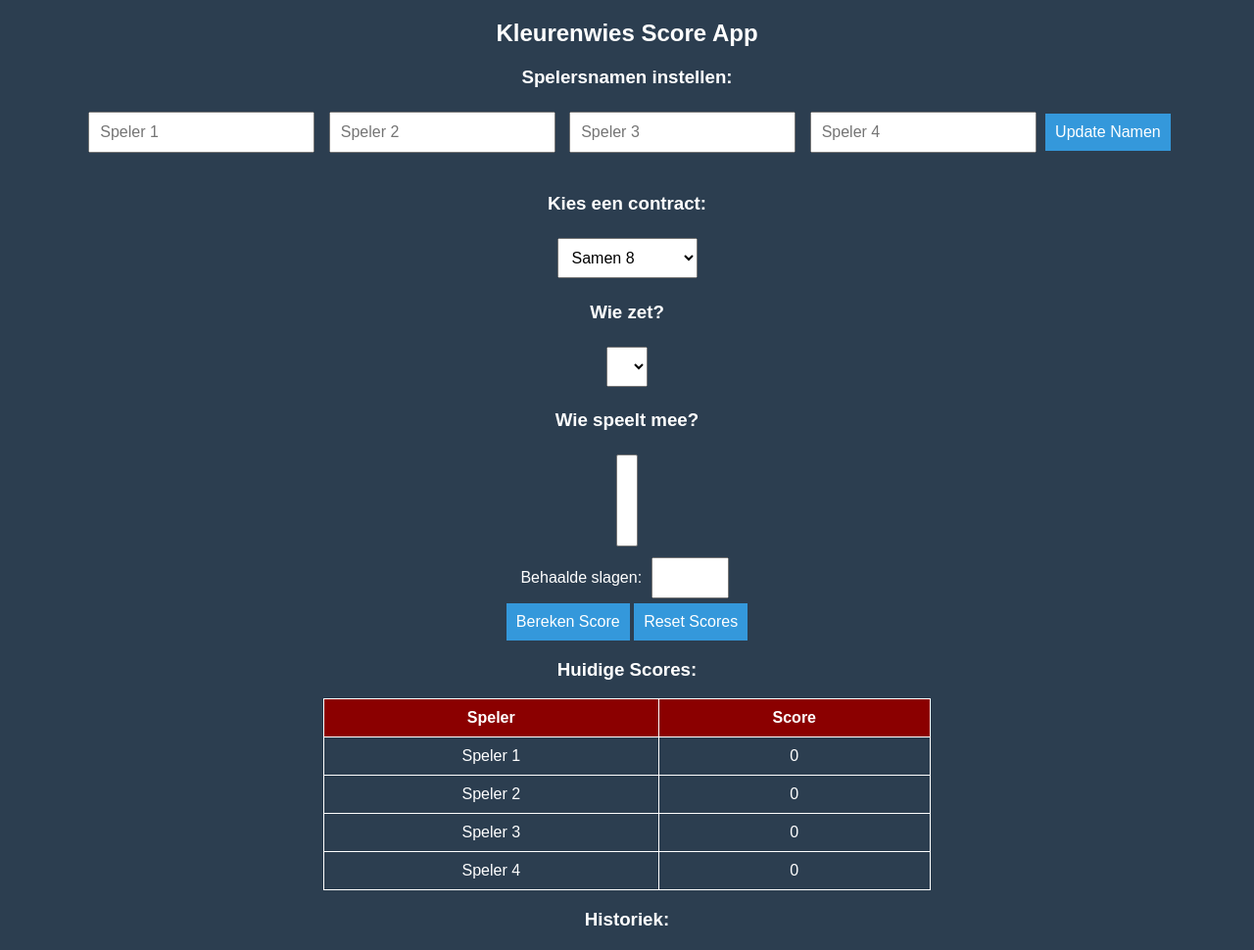
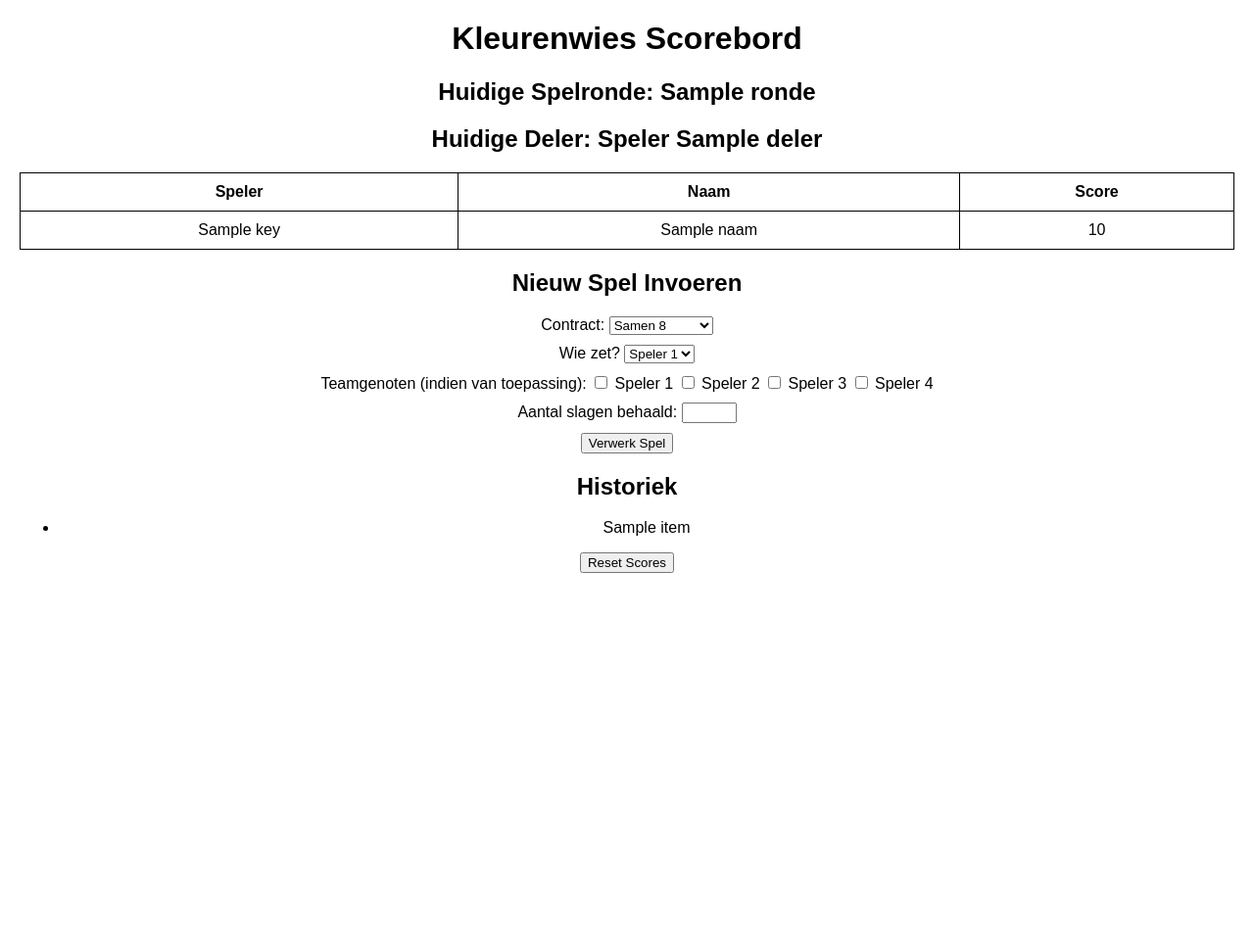
Before and after one commit to Henseman/APP-KLEURENWIES, a Flask app: template templates/index.html in a window 1280 px wide. Shown: the whole page at 98% size. After the commit the page ends 585 px from the top, so only its background shows below. Run offline with Flask 3, Linux system fonts and the light colour scheme; the template is opened without the code that fills it: most values are stand-ins (such as "Sample title", 1, 10 or a date in 2020); lists and menus that the app fills with data are empty.

Commit message:
Update index.html

```diff
--- a/templates/index.html
+++ b/templates/index.html
@@ -3,63 +3,57 @@
 <head>
     <meta charset="UTF-8">
     <meta name="viewport" content="width=device-width, initial-scale=1.0">
-    <title>Kleurenwies Score App</title>
+    <title>Kleurenwies Scorebord</title>
+    <script src="https://code.jquery.com/jquery-3.6.0.min.js"></script>
     <style>
         body {
             font-family: Arial, sans-serif;
+            margin: 20px;
             text-align: center;
-            margin: 20px;
-            background-color: #2c3e50;
-            color: white;
-        }
-        input, select {
-            padding: 10px;
-            margin: 5px;
-            font-size: 16px;
-        }
-        button {
-            padding: 10px;
-            font-size: 16px;
-            background-color: #3498db;
-            color: white;
-            border: none;
-            cursor: pointer;
-        }
-        .scoreboard {
-            margin-top: 20px;
-            border: 1px solid #ddd;
-            padding: 10px;
-            display: inline-block;
-            text-align: left;
-            background-color: rgba(0, 0, 0, 0.7);
         }
         table {
-            width: 50%;
-            margin: auto;
+            width: 100%;
             border-collapse: collapse;
+            margin-top: 20px;
         }
-        th, td {
-            border: 1px solid white;
+        table, th, td {
+            border: 1px solid black;
             padding: 10px;
-            text-align: center;
         }
-        th {
-            background-color: darkred;
+        .input-group {
+            margin: 10px 0;
         }
     </style>
 </head>
 <body>
-    <h2>Kleurenwies Score App</h2>
 
-    <h3>Spelersnamen instellen:</h3>
-    <input type="text" id="speler1" placeholder="Speler 1">
-    <input type="text" id="speler2" placeholder="Speler 2">
-    <input type="text" id="speler3" placeholder="Speler 3">
-    <input type="text" id="speler4" placeholder="Speler 4">
-    <button onclick="updateNamen()">Update Namen</button>
-    <br><br>
+    <h1>Kleurenwies Scorebord</h1>
 
-    <h3>Kies een contract:</h3>
+    <h2>Huidige Spelronde: <span id="ronde">{{ ronde }}</span></h2>
+    <h2>Huidige Deler: <span id="deler">Speler {{ deler }}</span></h2>
+
+    <table>
+        <thead>
+            <tr>
+                <th>Speler</th>
+                <th>Naam</th>
+                <th>Score</th>
+            </tr>
+        </thead>
+        <tbody>
+            {% for key, naam in namen.items() %}
+            <tr>
+                <td>{{ key }}</td>
+                <td>{{ naam }}</td>
+                <td id="score_{{ key }}">{{ scores[key] }}</td>
+            </tr>
+            {% endfor %}
+        </tbody>
+    </table>
+
+    <h2>Nieuw Spel Invoeren</h2>
+    <div class="input-group">
+        <label for="contract">Contract:</label>
         <select id="contract">
             <option value="Samen 8">Samen 8</option>
             <option value="Solo 5">Solo 5</option>
@@ -75,161 +69,103 @@
             <option value="Samen 13">Samen 13</option>
             <option value="Solo 9">Solo 9</option>
             <option value="Troel 8">Troel 8</option>
-        <option value="Grote Miserie">Grote Miserie</option>
+            <option value="Miserie">Miserie</option>
             <option value="Solo 10">Solo 10</option>
             <option value="Solo 11">Solo 11</option>
             <option value="Open Miserie">Open Miserie</option>
             <option value="Solo 12">Solo 12</option>
             <option value="Solo Slim 13">Solo Slim 13</option>
         </select>
-    <br>
+    </div>
 
-<h3>Wie zet?</h3>
-<select id="zetter"></select>
-<br>
+    <div class="input-group">
+        <label for="zetter">Wie zet?</label>
+        <select id="zetter">
+            <option value="1">Speler 1</option>
+            <option value="2">Speler 2</option>
+            <option value="3">Speler 3</option>
+            <option value="4">Speler 4</option>
+        </select>
+    </div>
 
-<h3>Wie speelt mee?</h3>
-<select id="teamgenoten" multiple></select>
+    <div class="input-group">
+        <label for="teamgenoten">Teamgenoten (indien van toepassing):</label>
+        <input type="checkbox" name="teamgenoot" value="1"> Speler 1
+        <input type="checkbox" name="teamgenoot" value="2"> Speler 2
+        <input type="checkbox" name="teamgenoot" value="3"> Speler 3
+        <input type="checkbox" name="teamgenoot" value="4"> Speler 4
+    </div>
+
+    <div class="input-group">
+        <label for="slagen">Aantal slagen behaald:</label>
+        <input type="number" id="slagen" min="0" max="13">
+    </div>
+
+    <button onclick="verwerkSpel()">Verwerk Spel</button>
+
+    <h2>Historiek</h2>
+    <ul id="historiek">
+        {% for item in historiek %}
+        <li>{{ item }}</li>
+        {% endfor %}
+    </ul>
+
+    <button onclick="resetScores()">Reset Scores</button>
 
     <script>
-    function updateDropdowns() {
-        fetch('/get_scores')
-        .then(response => response.json())
-        .then(data => {
-            let namen = data.namen;
-            let zetterDropdown = document.getElementById("zetter");
-            let teamgenotenDropdown = document.getElementById("teamgenoten");
+        function verwerkSpel() {
+            let contract = $("#contract").val();
+            let zetter = $("#zetter").val();
+            let slagen = $("#slagen").val();
+            let teamgenoten = [];
 
-            // Update de inputvelden met de huidige namen
-            document.getElementById("speler1").value = namen["Speler 1"];
-            document.getElementById("speler2").value = namen["Speler 2"];
-            document.getElementById("speler3").value = namen["Speler 3"];
-            document.getElementById("speler4").value = namen["Speler 4"];
+            $("input[name='teamgenoot']:checked").each(function() {
+                if ($(this).val() !== zetter) {
+                    teamgenoten.push($(this).val());
+                }
+            });
 
-            // Update de namen in de scoretabel
-            document.getElementById("naam1").innerText = namen["Speler 1"];
-            document.getElementById("naam2").innerText = namen["Speler 2"];
-            document.getElementById("naam3").innerText = namen["Speler 3"];
-            document.getElementById("naam4").innerText = namen["Speler 4"];
+            $.ajax({
+                url: "/bereken",
+                type: "POST",
+                contentType: "application/json",
+                data: JSON.stringify({
+                    contract: contract,
+                    zetter: zetter,
+                    slagen: slagen,
+                    teamgenoten: teamgenoten
+                }),
+                success: function(data) {
+                    $("#ronde").text(data.ronde);
+                    $("#deler").text("Speler " + data.deler);
 
-            // Maak dropdowns leeg en vul ze opnieuw met de juiste namen
-            zetterDropdown.innerHTML = "";
-            teamgenotenDropdown.innerHTML = "";
-
-            for (let i = 1; i <= 4; i++) {
-                let spelerNaam = namen["Speler " + i];
-
-                let optionZetter = document.createElement("option");
-                optionZetter.value = i;
-                optionZetter.textContent = spelerNaam;
-                zetterDropdown.appendChild(optionZetter);
-
-                let optionTeamgenoot = document.createElement("option");
-                optionTeamgenoot.value = i;
-                optionTeamgenoot.textContent = spelerNaam;
-                teamgenotenDropdown.appendChild(optionTeamgenoot);
-            }
-        })
-        .catch(error => console.error("Fout bij ophalen van namen:", error));
+                    for (const [key, value] of Object.entries(data.scores)) {
+                        $("#score_" + key).text(value);
                     }
 
-    function updateNamen() {
-        let nieuweNamen = {
-            "Speler 1": document.getElementById("speler1").value,
-            "Speler 2": document.getElementById("speler2").value,
-            "Speler 3": document.getElementById("speler3").value,
-            "Speler 4": document.getElementById("speler4").value
-        };
+                    $("#historiek").empty();
+                    data.historiek.forEach(item => {
+                        $("#historiek").append("<li>" + item + "</li>");
+                    });
 
-        fetch('/update_namen', {
-            method: "POST",
-            headers: { "Content-Type": "application/json" },
-            body: JSON.stringify(nieuweNamen)
-        })
-        .then(response => response.json())
-        .then(data => {
-            console.log("Namen geüpdatet:", data.namen);
-            updateDropdowns(); // ✅ Vernieuw dropdowns met nieuwe namen
-        })
-        .catch(error => console.error("Fout bij bijwerken van namen:", error));
+                    alert("Spel verwerkt!");
+                },
+                error: function(response) {
+                    alert(response.responseJSON.error);
                 }
-
-    // Roep updateDropdowns aan zodra de pagina geladen is
-    window.onload = updateDropdowns;
-</script>
-    <br>
-
-    <label for="slagen">Behaalde slagen:</label>
-    <input type="number" id="slagen" min="0" max="13">
-    <br>
-    <button onclick="berekenScore()">Bereken Score</button>
-    <button onclick="resetScores()">Reset Scores</button>
-
-    <h3>Huidige Scores:</h3>
-    <table>
-        <tr>
-            <th>Speler</th>
-            <th>Score</th>
-        </tr>
-        <tr>
-            <td id="naam1">Speler 1</td>
-            <td id="score1">0</td>
-        </tr>
-        <tr>
-            <td id="naam2">Speler 2</td>
-            <td id="score2">0</td>
-        </tr>
-        <tr>
-            <td id="naam3">Speler 3</td>
-            <td id="score3">0</td>
-        </tr>
-        <tr>
-            <td id="naam4">Speler 4</td>
-            <td id="score4">0</td>
-        </tr>
-    </table>
-
-    <h3>Historiek:</h3>
-    <div id="historiek"></div>
-
-    <script>
-        function berekenScore() {
-            let contract = document.getElementById("contract").value;
-            let slagen = parseInt(document.getElementById("slagen").value);
-            let zetter = document.getElementById("zetter").value;
-            let teamgenoten = Array.from(document.getElementById("teamgenoten").selectedOptions).map(option => option.value);
-
-            fetch('/bereken', {
-                method: 'POST',
-                headers: { 'Content-Type': 'application/json' },
-                body: JSON.stringify({ contract: contract, slagen: slagen, zetter: zetter, teamgenoten: teamgenoten })
-            })
-            .then(response => response.json())
-            .then(data => {
-                document.getElementById("score1").innerText = data.scores["Speler 1"];
-                document.getElementById("score2").innerText = data.scores["Speler 2"];
-                document.getElementById("score3").innerText = data.scores["Speler 3"];
-                document.getElementById("score4").innerText = data.scores["Speler 4"];
-                updateHistoriek(data.historiek);
             });
         }
 
-        function updateHistoriek(historiek) {
-            let div = document.getElementById("historiek");
-            div.innerHTML = "<ul>" + historiek.map(item => `<li>${item}</li>`).join("") + "</ul>";
+        function resetScores() {
+            $.ajax({
+                url: "/reset",
+                type: "POST",
+                success: function() {
+                    location.reload();
                 }
-
-        function resetScores() {
-            fetch('/reset', { method: 'POST' })
-            .then(() => {
-                document.getElementById("score1").innerText = "0";
-                document.getElementById("score2").innerText = "0";
-                document.getElementById("score3").innerText = "0";
-                document.getElementById("score4").innerText = "0";
-                document.getElementById("historiek").innerHTML = "";
-                alert("Scores gereset!");
             });
         }
     </script>
+
 </body>
 </html>
```
Lines whose indentation alone changed are shown as unchanged.
